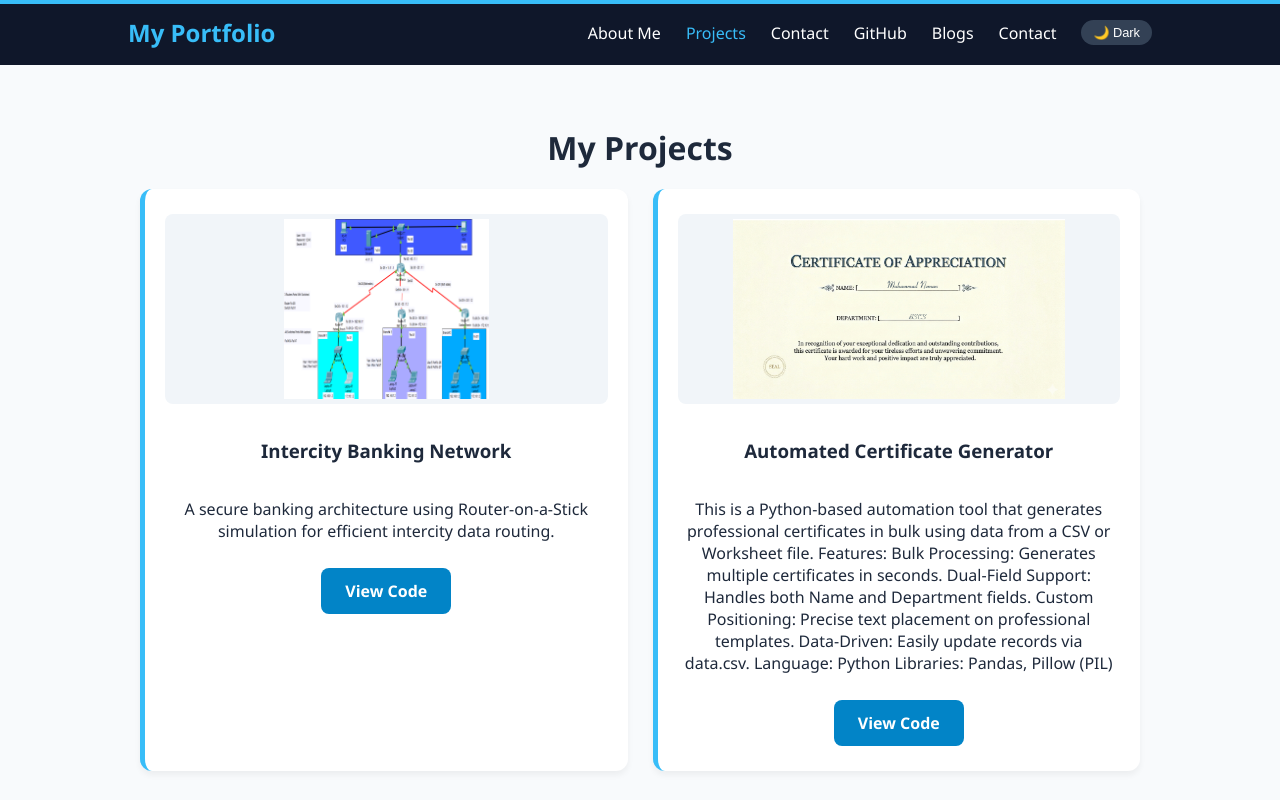
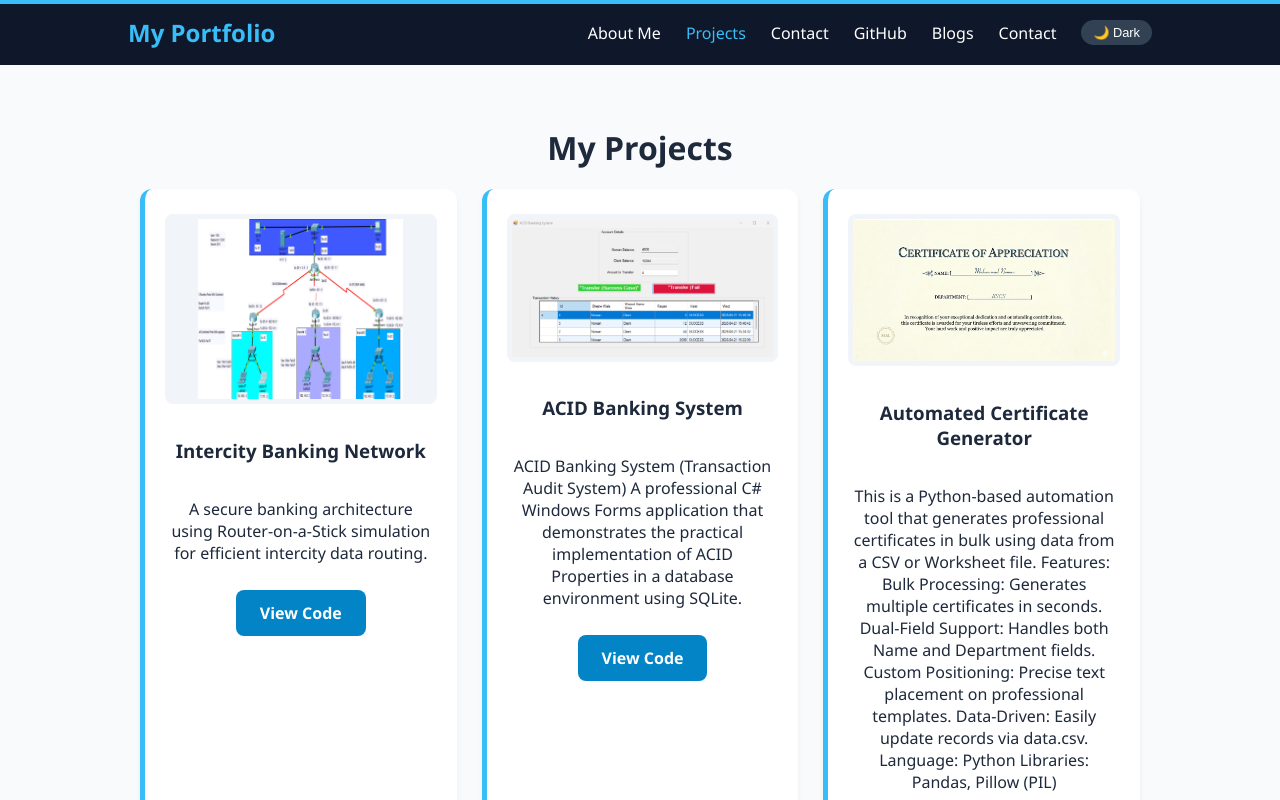
Before and after one commit to Muhammadnoman385/my_portfolio, a React (Vite) app: page / in a window 1280 px wide. Both pictures are taken after a click on the item "Projects". Shown: the top 800 px of the page. Built offline with nearby package versions, Linux system fonts and the light colour scheme.

Commit message:
React code updated: projects section added

```diff
--- a/src/App.jsx
+++ b/src/App.jsx
@@ -151,6 +151,11 @@ function App() {
         )}
 
         {currentPage === 'projects' && (
+
+
+
+
+
           <div className="fade-in">
             <h1 style={{textAlign: 'center', marginBottom: '20px'}}>My Projects</h1>
             <div className="grid">
@@ -159,6 +164,12 @@ function App() {
                 <h3>Intercity Banking Network</h3>
                 <p>A secure banking architecture using Router-on-a-Stick simulation for efficient intercity data routing.</p>
                 <a href="https://github.com/Muhammadnoman385/Intercity-Bank-Networking" target="_blank" rel="noopener noreferrer" className="send-btn">View Code</a>
+              </div>
+              <div className="project-card">
+                <img src="/ACID.png" alt="Banking Network" />
+                <h3>ACID Banking System </h3>
+                <p>ACID Banking System (Transaction Audit System) A professional C# Windows Forms application that demonstrates the practical implementation of ACID Properties in a database environment using SQLite.</p>
+                <a href="https://github.com/Muhammadnoman385/ACID-Banking-System.." target="_blank" rel="noopener noreferrer" className="send-btn">View Code</a>
               </div>
               <div className="project-card">
                 <img src="photo.png" alt="Inventory System" />
```
Also changed, not shown: public/ACID.png (added).
